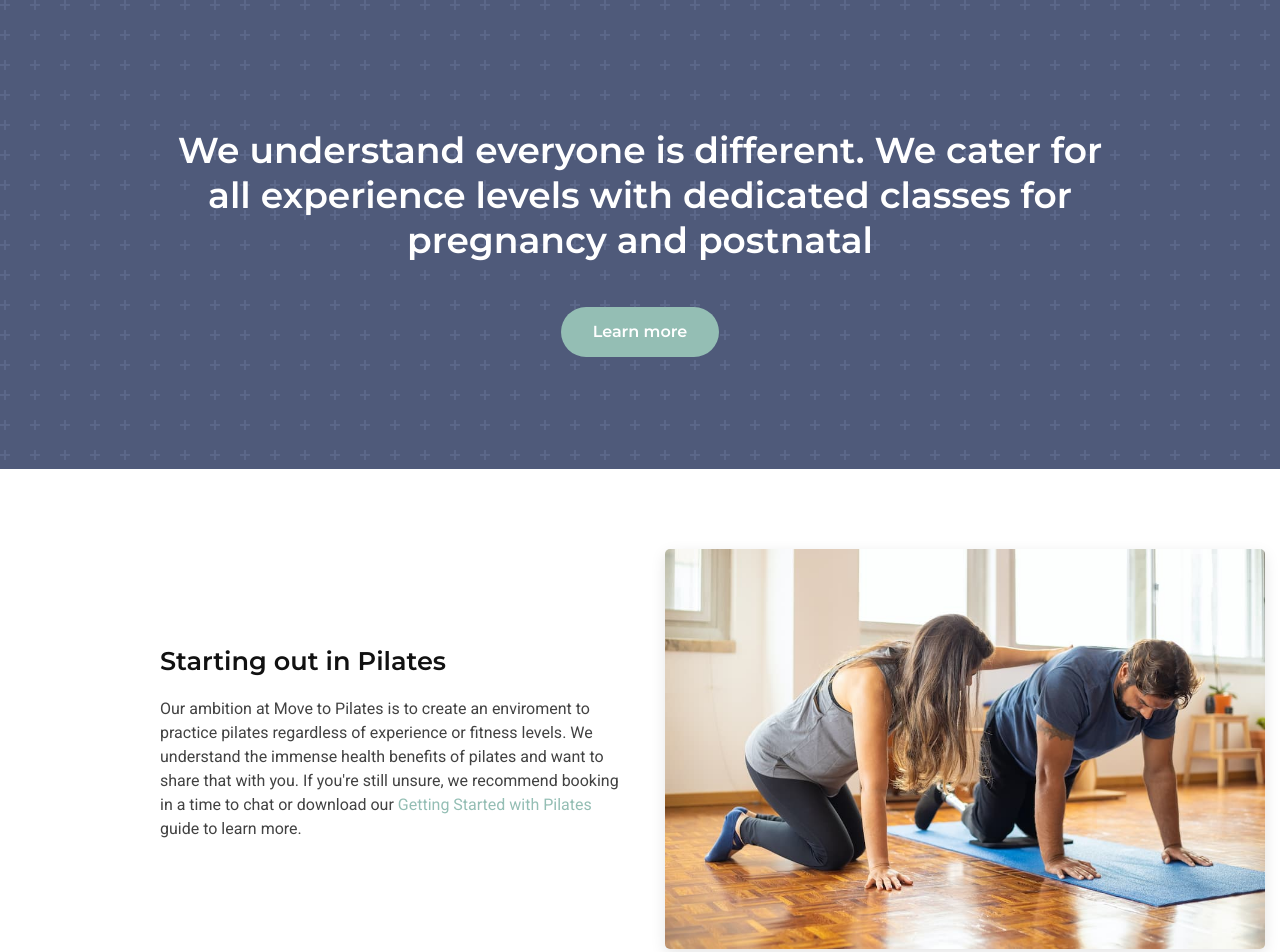
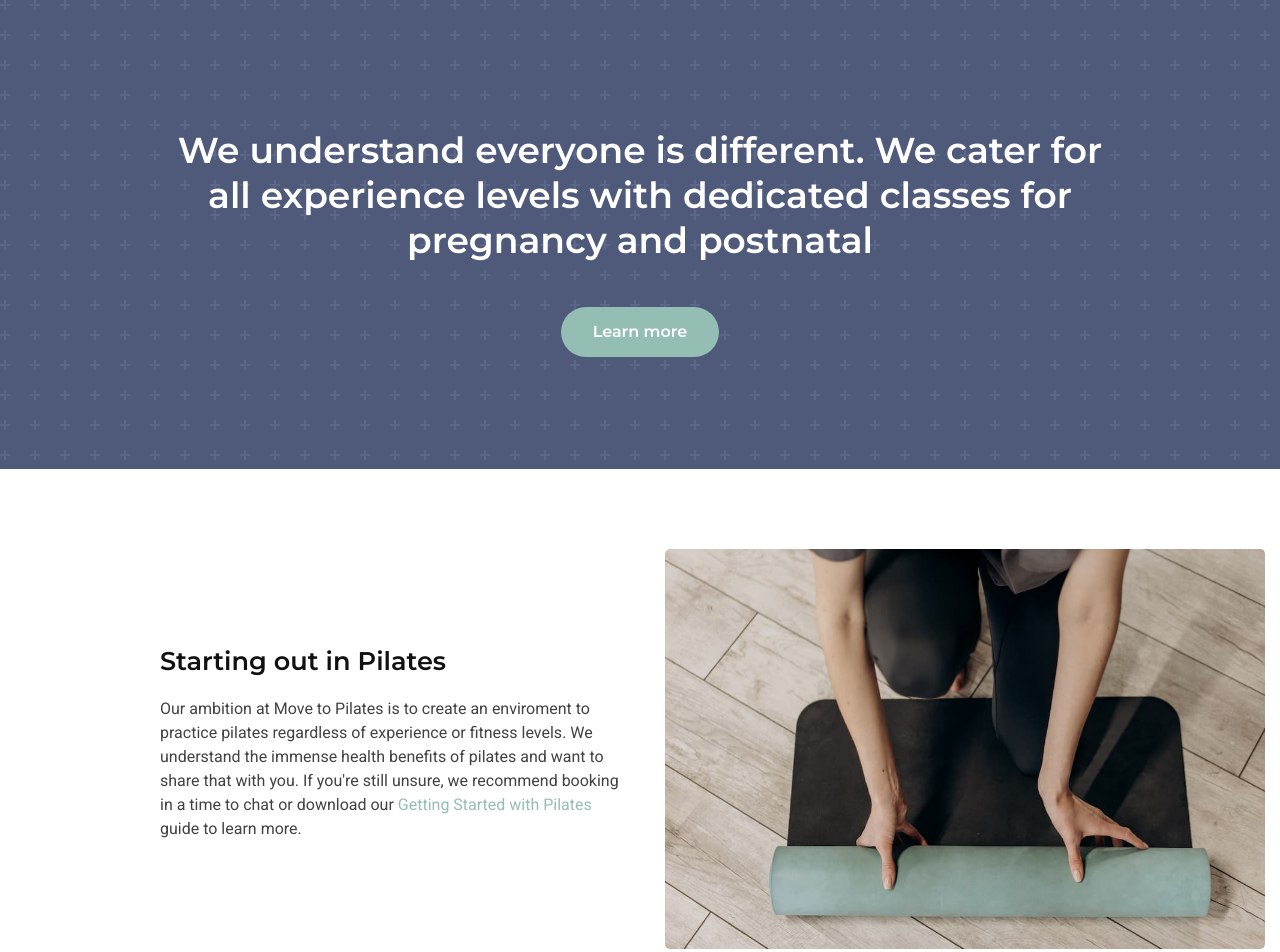
Before and after one commit to pmullen/movetopilates, a Nuxt app: page / in a window 1280 px wide. Shown: the top 952 px of the page. Built offline with nearby package versions, Linux system fonts and the light colour scheme.

Commit message:
Remove drop shadow on images

```diff
--- a/pages/index.vue
+++ b/pages/index.vue
@@ -27,7 +27,7 @@
             </div><!-- #end block-content -->
 
             <div class="block-media grid-order-1">
-              <img src="~/assets/img/pilates-03.jpg" class="image-plus image-plus-right image-shadow" />
+              <img src="~/assets/img/pilates-06.jpg" class="image-plus image-plus-right" />
             </div><!-- #end block-media -->
           </div><!-- #end grid -->
 
@@ -42,7 +42,7 @@
           <div class="grid grid-2">
 
             <div class="block-media grid-order-1">
-              <img src="~/assets/img/pilates-05.jpg" class="image-plus image-plus-left image-shadow" />
+              <img src="~/assets/img/pilates-05.jpg" class="image-plus image-plus-left" />
             </div><!-- #end block-media -->
 
             <div class="block-content grid-order-2">
```
